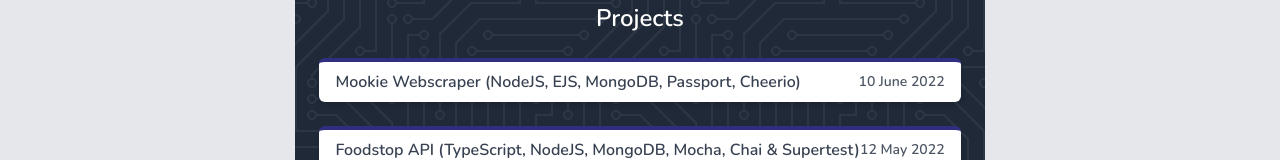
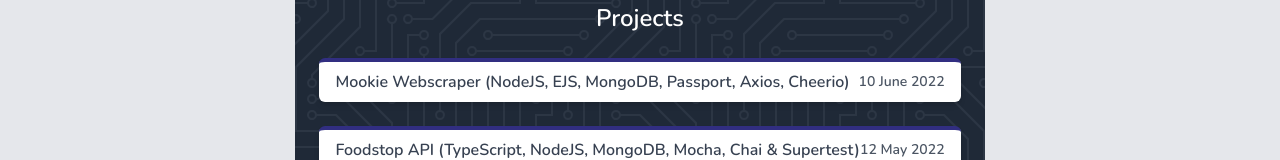
Before and after one commit to oseughu/portfolio, a Svelte app: page / in a window 1280 px wide. Shown: the part 1045-1205 px from the top of the page. Built offline with nearby package versions, Linux system fonts and the light colour scheme.

Commit message:
add axios to project

```diff
--- a/src/components/Projects.svelte
+++ b/src/components/Projects.svelte
@@ -14,7 +14,7 @@
       >
         <div class="flex items-center justify-between px-4 py-2">
           <h3 class="text-md font-medium text-gray-700">
-            Mookie Webscraper (NodeJS, EJS, MongoDB, Passport, Cheerio)
+            Mookie Webscraper (NodeJS, EJS, MongoDB, Passport, Axios, Cheerio)
           </h3>
           <span class="block text-sm font-light text-gray-600"
             >10 June 2022</span
```
